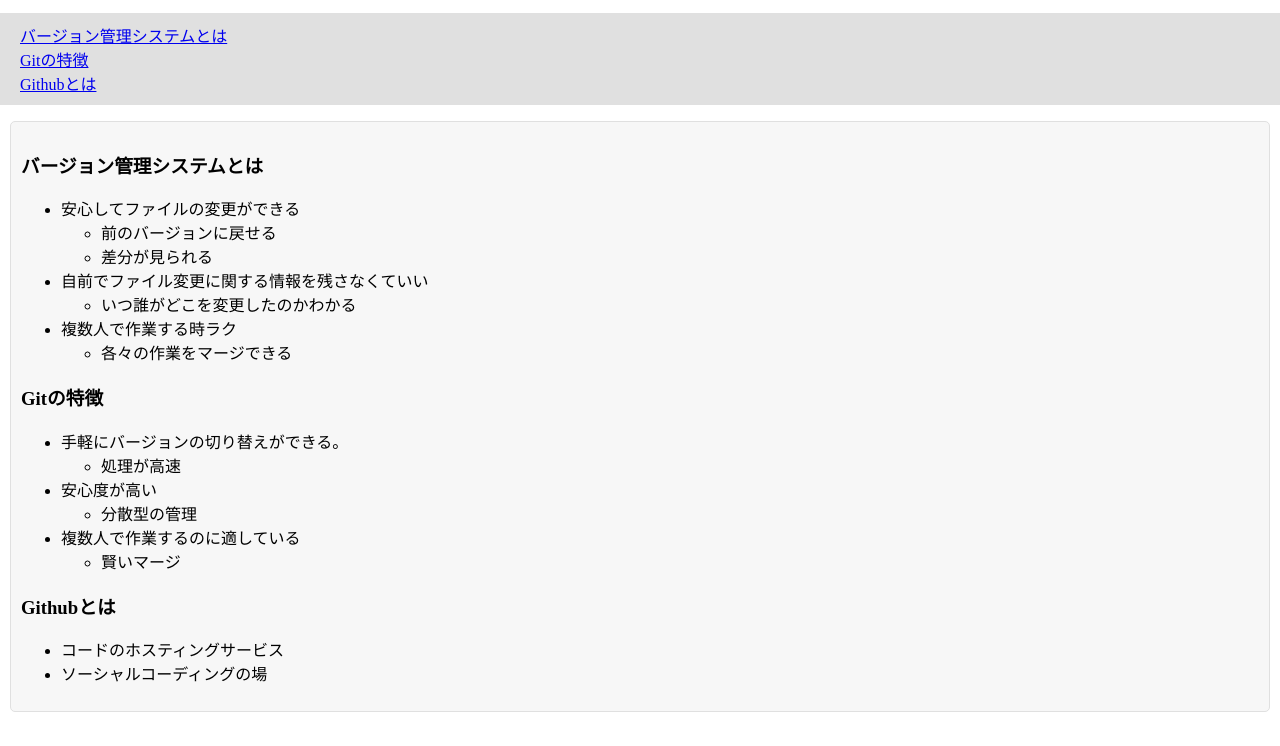
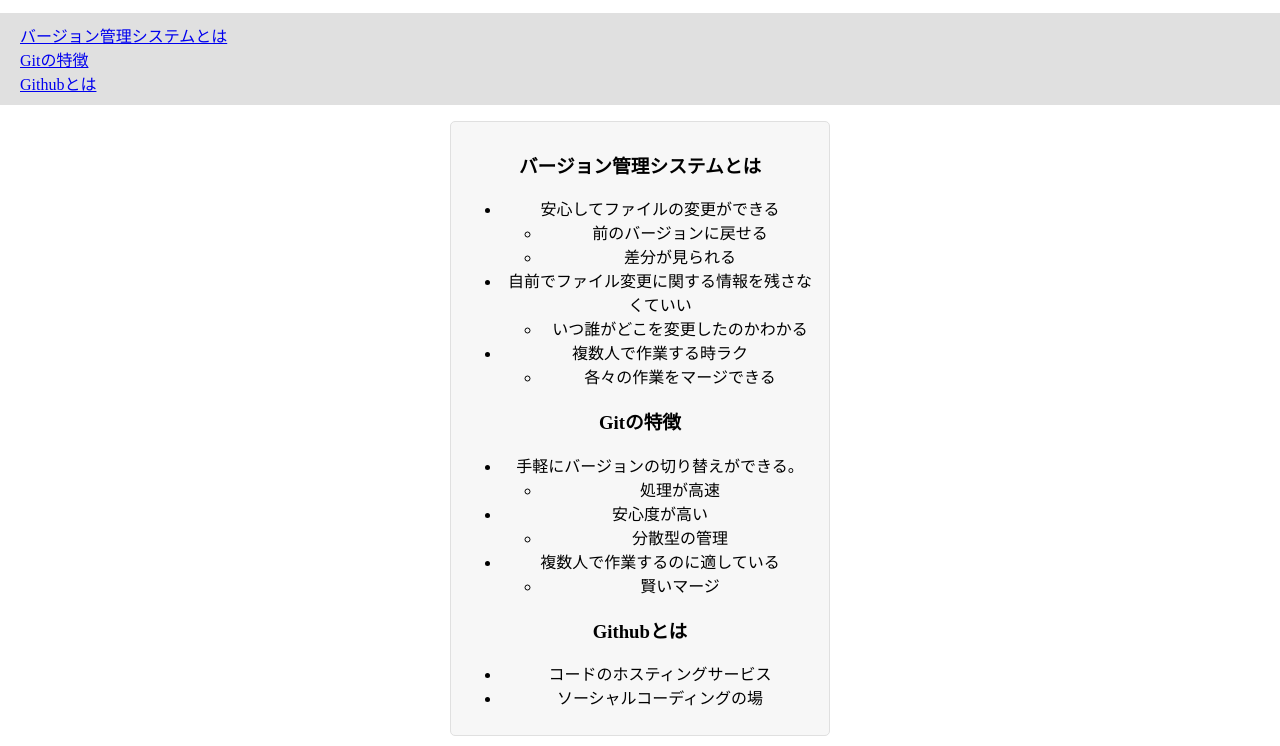
Before and after one commit to ayumihashimoto/git_practice, a plain HTML site: page index.html in a window 1280 px wide. Shown: the part 103-849 px from the top of the page. Before the commit the page ends 825 px from the top, so only its background shows below. Drawn offline with Linux system fonts and the light colour scheme.

Commit message:
make.css

```diff
--- a/css/common.css
+++ b/css/common.css
@@ -27,9 +27,10 @@ nav ul a li {
 }
 
 article {
-  margin: 0 10px 10px;
+  margin: 0 450px 10px;
   padding: 10px;
   border: 1px solid #e0e0e0;
   border-radius: 5px;
   background: #f7f7f7;
+  text-align: center;
 }
```
